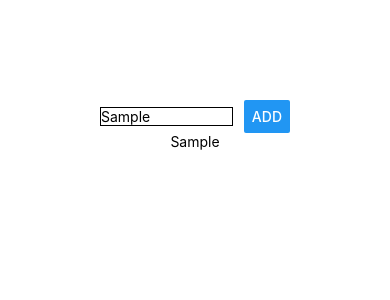
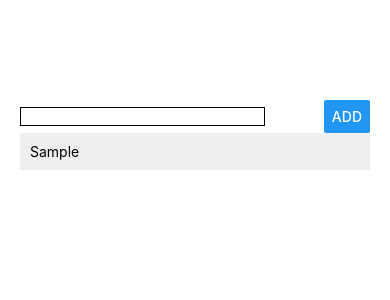
Before and after one commit to andrew-t-james/first-native-app, a React Native app: screen / in a window 390 px wide. Both pictures are taken after typing "Sample" into the empty fields and a click on the button "ADD". Shown: the top 300 px of the page. Built offline with nearby package versions, Linux system fonts and the light colour scheme.

Commit message:
Add separate components and ListItem

```diff
--- a/App.js
+++ b/App.js
@@ -1,5 +1,7 @@
 import React from "react";
-import { StyleSheet, TextInput, Text, View, Button } from "react-native";
+import { StyleSheet, TextInput, View, Button } from "react-native";
+import ListItem from "./src/components/ListItem";
+import PlaceInput from "./src/components/PlaceInput";
 
 export default class App extends React.Component {
   state = {
@@ -20,7 +22,8 @@ export default class App extends React.Component {
     }
 
     this.setState(prevState => ({
-      places: prevState.places.concat(prevState.placeName)
+      places: prevState.places.concat(prevState.placeName),
+      placeName: ""
     }));
   };
 
@@ -29,22 +32,14 @@ export default class App extends React.Component {
 
     return (
       <View style={styles.container}>
-        <View style={styles.inputContainer}>
-          <TextInput
-            name="placeName"
-            value={placeName}
-            onChangeText={this.placeNameUpdater}
-            style={styles.placeInput}
-          />
-          <Button
-            style={styles.placeButton}
-            onPress={this.placeSubmitHandler}
-            title="Add"
-          />
-        </View>
-        <View>
+        <PlaceInput
+          placeNameUpdater={this.placeNameUpdater}
+          placeSubmitHandler={this.placeSubmitHandler}
+          placeName={placeName}
+        />
+        <View style={styles.listContainer}>
           {places.map((place, index) => (
-            <Text key={index}>{place}</Text>
+            <ListItem placeName={place} key={index} />
           ))}
         </View>
       </View>
@@ -54,24 +49,15 @@ export default class App extends React.Component {
 
 const styles = StyleSheet.create({
   container: {
-    padding: 100,
+    paddingTop: 100,
+    paddingLeft: 20,
+    paddingRight: 20,
     flex: 1,
     backgroundColor: "#fff",
     alignItems: "center",
     justifyContent: "flex-start"
   },
-  inputContainer: {
-    flexDirection: "row",
-    justifyContent: "space-between",
-    alignItems: "center",
+  listContainer: {
     width: "100%"
-  },
-  placeInput: {
-    width: "70%",
-    borderColor: "black",
-    borderWidth: 1
-  },
-  placeButton: {
-    width: "30%"
   }
 });
--- /dev/null
+++ b/src/components/ListItem.js
@@ -0,0 +1,19 @@
+import React from "react";
+import { StyleSheet, View, Text } from "react-native";
+
+const ListItem = ({ placeName }) => (
+  <View style={styles.listItem}>
+    <Text>{placeName}</Text>
+  </View>
+);
+
+const styles = StyleSheet.create({
+  listItem: {
+    width: "100%",
+    padding: 10,
+    backgroundColor: "#eee",
+    marginBottom: 10
+  }
+});
+
+export default ListItem;
--- /dev/null
+++ b/src/components/PlaceInput.js
@@ -0,0 +1,37 @@
+import React from "react";
+import { StyleSheet, View, TextInput, Button } from "react-native";
+
+const PlaceInput = props => (
+  <View style={styles.inputContainer}>
+    <TextInput
+      name="placeName"
+      value={props.placeName}
+      onChangeText={props.placeNameUpdater}
+      style={styles.placeInput}
+    />
+    <Button
+      style={styles.placeButton}
+      onPress={props.placeSubmitHandler}
+      title="Add"
+    />
+  </View>
+);
+
+const styles = StyleSheet.create({
+  inputContainer: {
+    flexDirection: "row",
+    justifyContent: "space-between",
+    alignItems: "center",
+    width: "100%"
+  },
+  placeInput: {
+    width: "70%",
+    borderColor: "black",
+    borderWidth: 1
+  },
+  placeButton: {
+    width: "30%"
+  }
+});
+
+export default PlaceInput;
```
Also changed, not shown: 1 other file (tests, documents, lock files or other folders).
